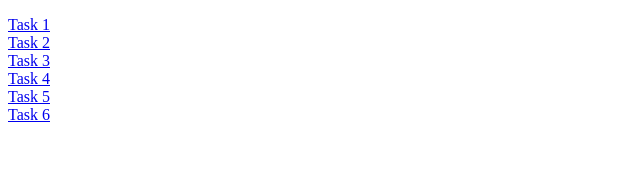
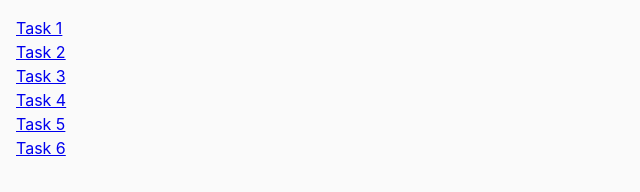
Before and after one commit to SoniaKol/goit-js-hw-07, a plain HTML site: page index.html in a window 1280 px wide. Shown: the whole page, without its empty margins (0-640 px from the left). Drawn offline with Linux system fonts and the light colour scheme.

Commit message:
Update common.css

```diff
--- a/css/common.css
+++ b/css/common.css
@@ -1,3 +1,17 @@
+* {
+  box-sizing: border-box;
+}
+
+body {
+  margin: 16px;
+  font-family: -apple-system, BlinkMacSystemFont, "Segoe UI", Roboto, Oxygen,
+    Ubuntu, Cantarell, "Open Sans", "Helvetica Neue", sans-serif;
+  -webkit-font-smoothing: antialiased;
+  -moz-osx-font-smoothing: grayscale;
+  background-color: #fafafa;
+  color: #212121;
+  line-height: 1.5;
+}
 
 ul {
   list-style: none;
```
